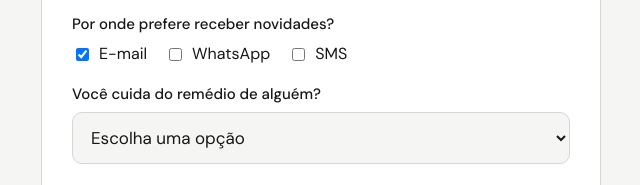
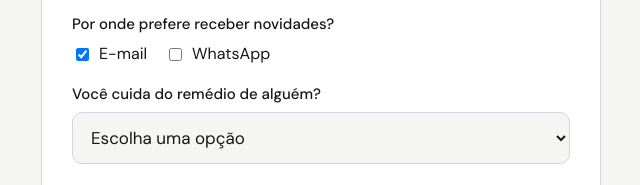
Before and after one commit to Gabriel-Leao/brickell-project, a website: page index.html in a window 1280 px wide. Shown: the part 2467-2652 px from the top of the page, 101-741 px from the left. Drawn offline with nearby package versions, Linux system fonts and the light colour scheme.

Commit message:
feat: remove sms option

```diff
--- a/index.html
+++ b/index.html
@@ -64,7 +64,7 @@
     <input id="mail" name="mail" type="email" autocomplete="email" required>
     <label for="zap">Telefone com DDD (opcional)</label>
     <input id="zap" name="zap" type="tel" inputmode="tel" autocomplete="tel">
-    <label>Por onde prefere receber novidades?</label><div class="chk"><label><input type="checkbox" name="canal" value="E-mail" checked> E-mail</label><label><input type="checkbox" name="canal" value="WhatsApp"> WhatsApp</label><label><input type="checkbox" name="canal" value="SMS"> SMS</label></div>
+    <label>Por onde prefere receber novidades?</label><div class="chk"><label><input type="checkbox" name="canal" value="E-mail" checked> E-mail</label><label><input type="checkbox" name="canal" value="WhatsApp"> WhatsApp</label></div>
     <label for="perfil">Você cuida do remédio de alguém?</label>
     <select id="perfil" name="perfil" required>
       <option value="">Escolha uma opção</option>
```
